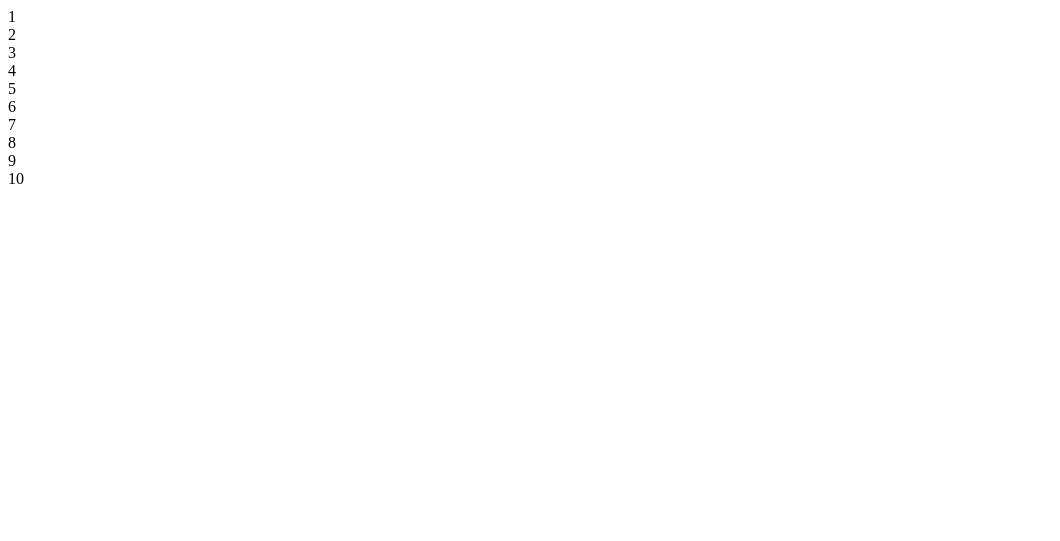
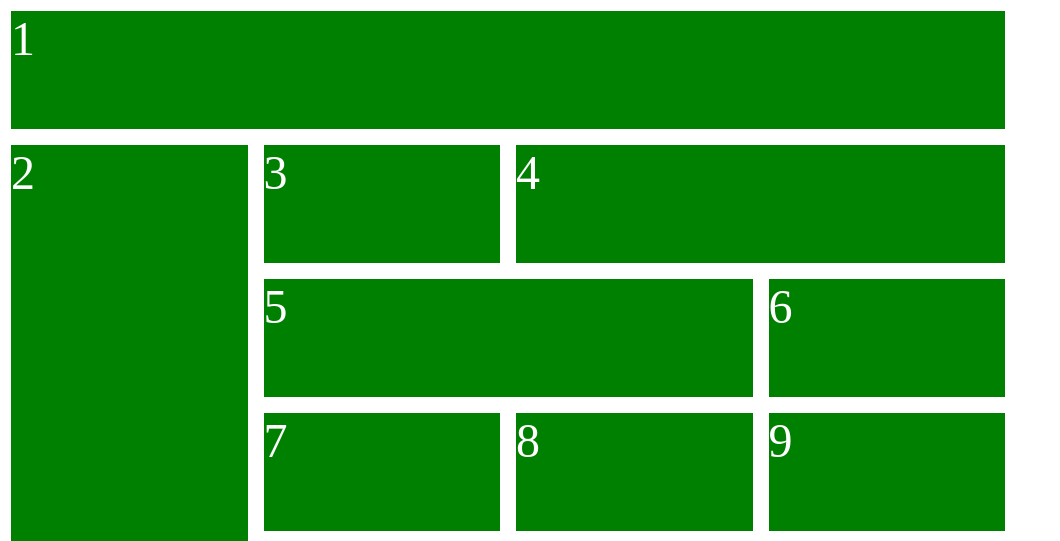
Before and after one commit to acciojob/grid-boxes-Code-with-sudoku, a website: page main.html in a window 1280 px wide. Shown: the top 541 px of the page, without its empty margins (0-1060 px from the left). Drawn offline with Linux system fonts and the light colour scheme.

Commit message:
created a submission

```diff
--- a/main.html
+++ b/main.html
@@ -7,16 +7,16 @@
 
   <body>
     <body id="grid">
-      <div>1</div>
-      <div>2</div>
-      <div>3</div>
-      <div>4</div>
-      <div>5</div>
-      <div>6</div>
-      <div>7</div>
-      <div>8</div>
-      <div>9</div>
-      <div>10</div>
+       <div class="div1">1</div>
+      <div class="div2">2</div>
+      <div class="div3">3</div>
+      <div class="div4">4</div>
+      <div class="div5">5</div>
+      <div class="div6">6</div>
+      <div class="div7">7</div>
+      <div class="div8">8</div>
+      <div class="div9">9</div>
+      <div class="div10">10</div>
     </body>
     <script type="text/javascript" src="./script.js"></script>
   </body>
--- a/styles.css
+++ b/styles.css
@@ -1 +1,36 @@
 /*  your css code here. If applicable */
+#grid{
+	display:grid;
+	background:green;
+	grid-template-columns:repeat(4,242.5px);
+	grid-template-rows:repeat(5,124px);
+	font-size:3rem;
+	grid-gap:10px 10px ;
+	background:white;
+
+}
+div{
+	border:3px solid white;
+	color:white;
+	background:green;
+}
+.div1{
+
+	grid-column:span  4;
+}
+.div2{
+
+	grid-row:span 4;
+}
+.div4{
+
+	grid-column:span 2;
+}
+.div5{
+
+	grid-column:span 2;
+}
+.div10{
+
+		grid-column:span 3;
+}
```
